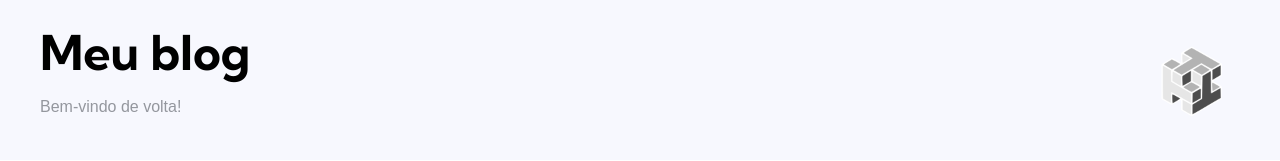
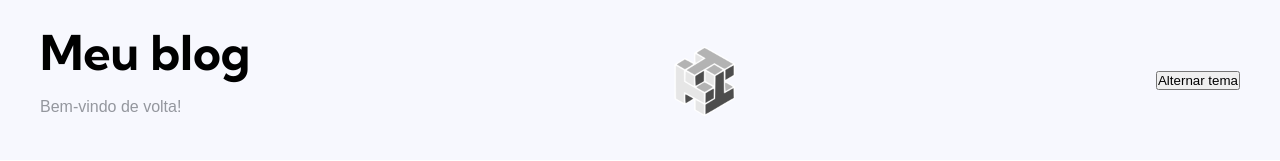
Before and after one commit to pedrofeld/react, a React (Vite) app: page / in a window 1280 px wide. Shown: the top 161 px of the page. Built offline with nearby package versions, Linux system fonts and the light colour scheme.

Commit message:
feat: aplicando lógica de alternar tema através de hooks clicando em botão

```diff
--- a/src/App.tsx
+++ b/src/App.tsx
@@ -3,13 +3,14 @@ import { router } from './routes'
 import GlobalStyles from './styles/global.ts'
 import { ThemeProvider } from 'styled-components'
 import themes from './themes'
+import { ThemeProviderComponent } from './contexts/ThemeContext.tsx'
 
 export function App() {
   return (
-    <ThemeProvider theme={themes.light}>
+    <ThemeProviderComponent>
       <GlobalStyles />
       <RouterProvider router={router} />
-    </ThemeProvider>
+    </ThemeProviderComponent>
   )
 }
 
--- a/src/componentes/Header/index.tsx
+++ b/src/componentes/Header/index.tsx
@@ -1,10 +1,11 @@
 import { Wrapper, Container, Title, Logo } from './styles'
-
 import logo from '../../assets/logo.png'
+import { useTheme } from '../../hooks/useTheme'
 
 function Header() {
-  const usuarioLogado = true
-  let message
+  const usuarioLogado = true;
+  let message;
+  const { toggleTheme } = useTheme();
 
   if (usuarioLogado) {
     message = <p>Bem-vindo de volta!</p>
@@ -20,6 +21,7 @@ function Header() {
           {message}
         </div>
         <Logo src={logo}/>
+        <button onClick={toggleTheme}>Alternar tema</button>
       </Container>
     </Wrapper>
   )
```
